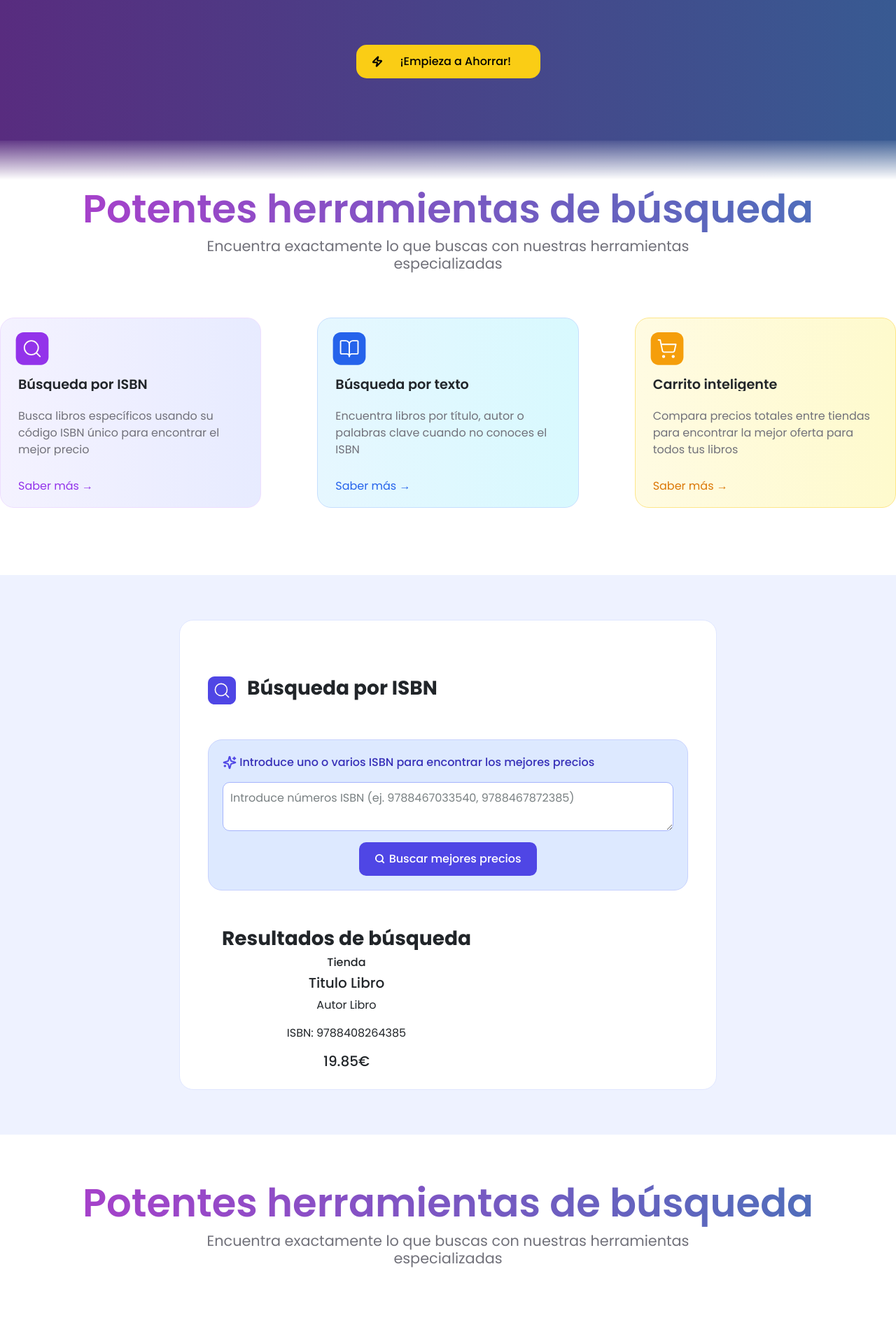
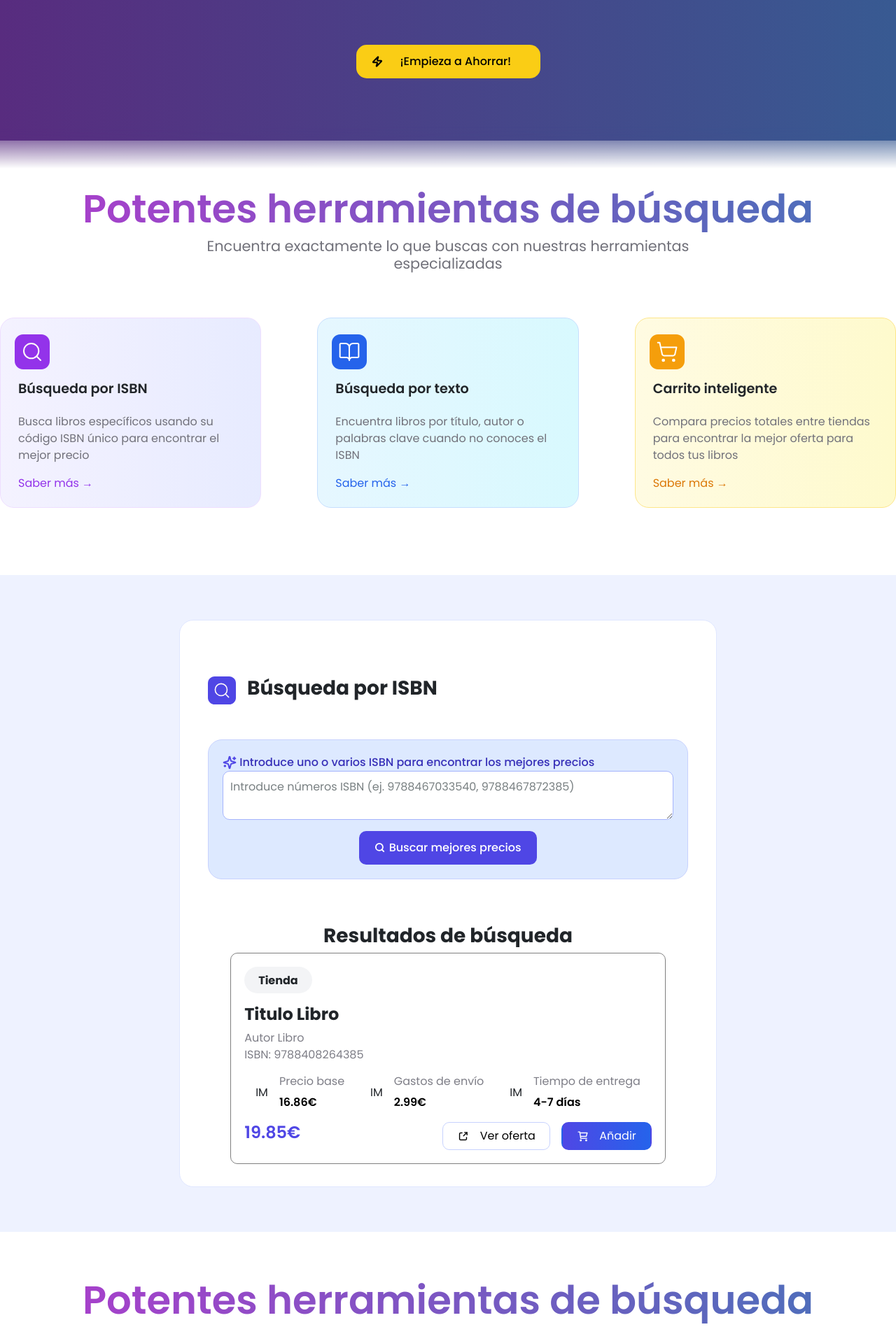
Before and after one commit to UFV-INGINF/BookHunt, a Flask app: template app/templates/index.html in a window 1280 px wide. Shown: the part 439-2336 px from the top of the page at 70% size. Run offline with Flask 3, Linux system fonts and the light colour scheme; the template is opened without the code that fills it: most values are stand-ins (such as "Sample title", 1, 10 or a date in 2020).

Commit message:
Lista de resultados rediseñada, pendiente de conectarlo al back

```diff
--- a/app/static/css/styles.css
+++ b/app/static/css/styles.css
@@ -6,6 +6,10 @@ html {
     margin: 0;
     font-family: 'Poppins', sans-serif;
     overflow-x: hidden;
+}
+
+p {
+    margin: 0px;
 }
 
 .navbar {
@@ -62,7 +66,7 @@ html {
     overflow-y: hidden;
 }
 
-.header-pill{
+.header-pill {
     margin-top: 4%;
     text-align: center;
     overflow: hidden;
@@ -76,9 +80,11 @@ html {
     0% {
         transform: translateY(0);
     }
+
     50% {
         transform: translateY(-10px);
     }
+
     100% {
         transform: translateY(0);
     }
@@ -88,7 +94,7 @@ html {
     animation: levitar 2s ease-in-out infinite;
 }
 
-.header-pill h5{
+.header-pill h5 {
     margin-top: 10%;
     font-family: 'Poppins', sans-serif;
     font-weight: 700;
@@ -100,7 +106,7 @@ html {
     content: "";
     position: absolute;
     left: 0;
-    bottom: 13vh;
+    bottom: 15vh;
     width: 100%;
     height: 60px;
     background: linear-gradient(to right, #582C7F, #385A92);
@@ -377,14 +383,162 @@ html {
 }
 
 .resultados {
-    padding: 20px;
+    padding: 2em;
+    width: 100%;
     border-radius: 8px;
 }
 
 .list-container {
     display: flex;
     flex-direction: column;
-    gap: 20px;
+    gap: 1em;
+}
+
+.result-container {
+    display: flex;
+    flex-direction: column;
+    gap: 1em;
+    padding: 1.2em;
+
+    border-style: solid;
+    border-width: 1px;
+    border-color: grey;
+    border-radius: 10px;
+}
+
+.pill-tienda {
+    padding: 10px 20px 0px 20px;
+    width: fit-content;
+    background-color: #f3f4f6;
+
+    border-radius: 20px;
+}
+
+.pill-tienda h6 {
+    overflow: hidden;
+    font-weight: 700;
+}
+
+.container-info-libro {
+    display: flex;
+    flex-direction: column;
+    align-items: start;
+    justify-content: start;
+}
+
+.container-info-libro h5 {
+    overflow: hidden;
+    font-size: 1.5em;
+    font-weight: 700;
+}
+
+.container-info-libro p {
+    overflow: hidden;
+    margin-bottom: 0px;
+    color: #7e7e87;
+}
+
+.container-precios {
+    display: flex;
+    flex-direction: row;
+    justify-content: space-between;
+    margin-left: 1em;
+    margin-right: 1em;
+}
+
+.container-info-precios {
+    display: flex;
+    flex-direction: row;
+    justify-content: center;
+    align-items: center;
+
+    gap: 1em;
+}
+
+.texto-info-precios {
+    display: flex;
+    flex-direction: column;
+    justify-content: start;
+    align-items: start;
+}
+
+.texto-info-precios h6 {
+    overflow: hidden;
+    font-weight: 400;
+    font-size: 1em;
+    color: #7e7e87;
+
+}
+
+.texto-info-precios p {
+    overflow: hidden;
+    font-weight: 600;
+    font-size: 1em;
+    color: black;
+
+}
+
+.container-precio-compra {
+    display: flex;
+    flex-direction: row;
+    justify-content: space-between;
+    align-items: center;
+}
+
+.container-precio-compra h5 {
+    overflow: hidden;
+    font-size: 1.5em;
+    font-weight: 600;
+    color: #4f46e5;
+}
+
+.botones-compra {
+    display: flex;
+    flex-direction: row;
+    gap: 1em;
+}
+
+.boton-añadir {
+    padding: 6px 20px;
+    background: linear-gradient(to right, #4f47e5, #2563eb);
+    font-family: 'Poppins', sans-serif;
+    color: white;
+
+    border-radius: 10px;
+    border-color: transparent;
+
+    transition: all 0.5;
+}
+
+.boton-añadir:hover {
+    background: #3d3bcc;
+}
+
+
+.boton-añadir svg {
+    margin-right: 0.7em;
+}
+
+.boton-ver {
+    padding: 6px 20px;
+    background: transparent;
+    font-family: 'Poppins', sans-serif;
+    color: black;
+
+    border-radius: 10px;
+    border-width: 0.5px;
+    border-style: solid;
+    border-color: #c7d2fe;
+
+    transition: all 0.5;
+}
+
+.boton-ver:hover {
+    background: #e0e7ff;
+}
+
+.boton-ver svg {
+    margin-right: 0.7em;
 }
 
 
--- a/app/templates/index.html
+++ b/app/templates/index.html
@@ -334,9 +334,41 @@
                 <p>ISBN: 9788408264385</p>
               </div>
               <div class="container-precios">
-                <div class="container-info-precios"></div>
+                <div class="container-info-precios">
+                  IM
+                  <div class="texto-info-precios">
+                    <h6>Precio base</h6>
+                    <p>16.86€</p>
+                  </div>
+                </div>
+                <div class="container-info-precios">
+                  IM
+                  <div class="texto-info-precios">
+                    <h6>Gastos de envío</h6>
+                    <p>2.99€</p>
+                  </div>
+                </div>
+                <div class="container-info-precios">
+                  IM
+                  <div class="texto-info-precios">
+                    <h6>Tiempo de entrega</h6>
+                    <p>4-7 días</p>
+                  </div>
+                </div>
               </div>
-              <h5>19.85€</h5>
+              <div class="container-precio-compra">
+                <h5>19.85€</h5>
+                <div class="botones-compra">
+                  <button class="boton-ver"> <svg xmlns="http://www.w3.org/2000/svg" width="17px" height="17px" viewBox="0 0 24 24" fill="none">
+                    <g id="Interface / External_Link">
+                    <path id="Vector" d="M10.0002 5H8.2002C7.08009 5 6.51962 5 6.0918 5.21799C5.71547 5.40973 5.40973 5.71547 5.21799 6.0918C5 6.51962 5 7.08009 5 8.2002V15.8002C5 16.9203 5 17.4801 5.21799 17.9079C5.40973 18.2842 5.71547 18.5905 6.0918 18.7822C6.5192 19 7.07899 19 8.19691 19H15.8031C16.921 19 17.48 19 17.9074 18.7822C18.2837 18.5905 18.5905 18.2839 18.7822 17.9076C19 17.4802 19 16.921 19 15.8031V14M20 9V4M20 4H15M20 4L13 11" stroke="#000000" stroke-width="2" stroke-linecap="round" stroke-linejoin="round"/>
+                    </g>
+                    </svg> Ver oferta</button>
+                  <button class="boton-añadir"> <svg xmlns="http://www.w3.org/2000/svg" width="17px" height="17px" viewBox="0 0 24 24" fill="none">
+                    <path d="M6.29977 5H21L19 12H7.37671M20 16H8L6 3H3M9 20C9 20.5523 8.55228 21 8 21C7.44772 21 7 20.5523 7 20C7 19.4477 7.44772 19 8 19C8.55228 19 9 19.4477 9 20ZM20 20C20 20.5523 19.5523 21 19 21C18.4477 21 18 20.5523 18 20C18 19.4477 18.4477 19 19 19C19.5523 19 20 19.4477 20 20Z" stroke="#ffffff" stroke-width="2" stroke-linecap="round" stroke-linejoin="round"/>
+                    </svg> Añadir</button></div>
+              </div>
+
             </div>
             {% endfor %} {% else %}
             <p>No se han encontrado libros.</p>
```
Lines whose indentation alone changed are shown as unchanged.
